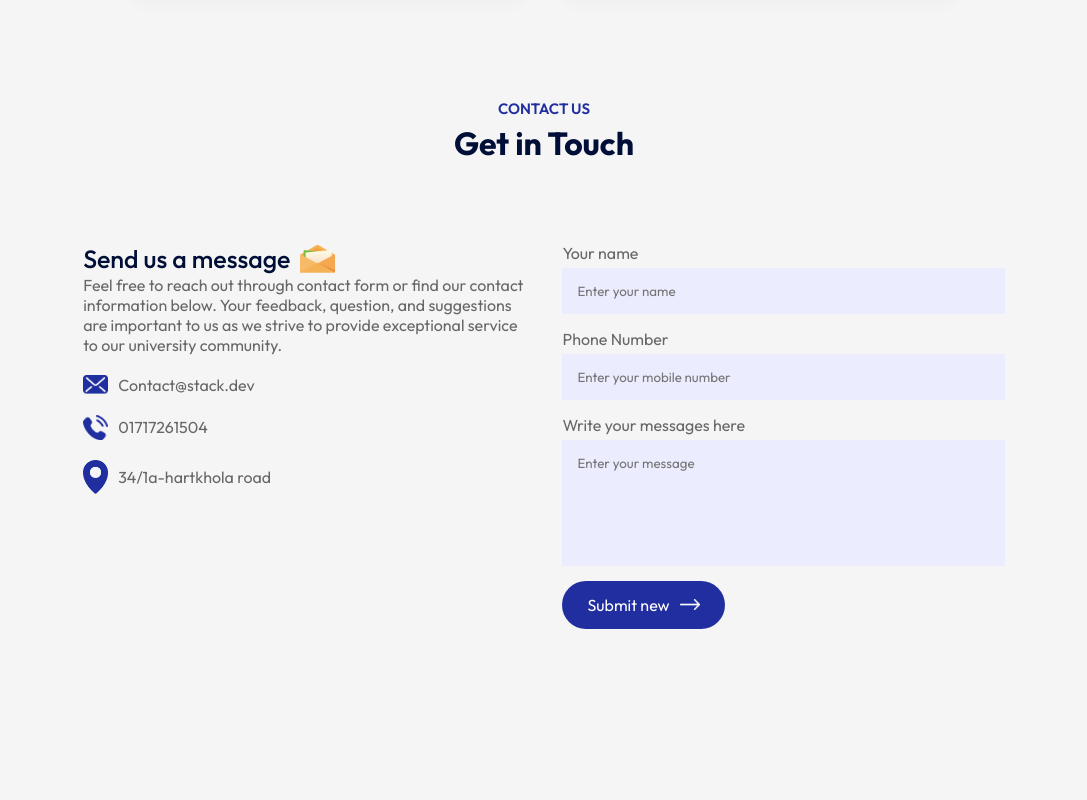
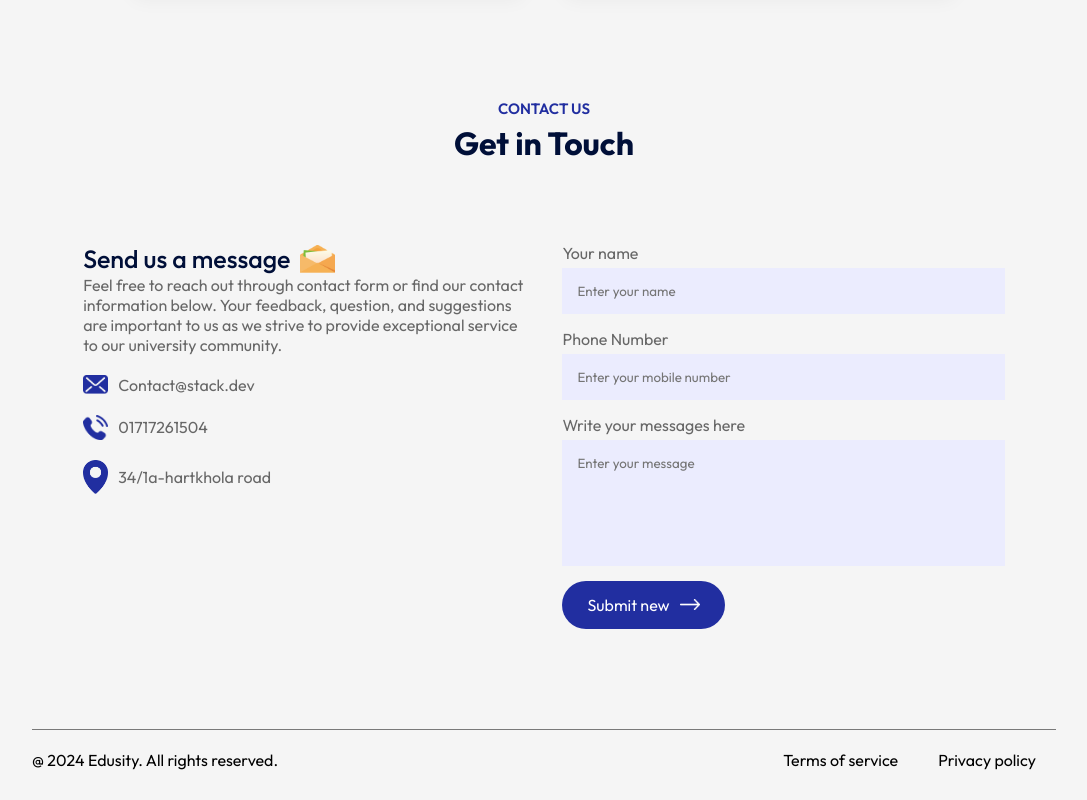
Before and after one commit to tasnimcsedu25/Edusity, a React app in the folder project3/Edusity/: page / in a window 1280 px wide. Shown: the part 2872-3672 px from the top of the page, without its empty margins (96-1183 px from the left). Before the commit the page ends 3601 px from the top, so only its background shows below. Built offline with nearby package versions, Linux system fonts and the light colour scheme; the HTML template or start-up script is replaced by a standard one.

Commit message:
footer done

```diff
--- a/project3/Edusity/src/App.jsx
+++ b/project3/Edusity/src/App.jsx
@@ -7,6 +7,7 @@
 import Campus from './Components/Campus/Campus'
 import Testimonials from './Components/Testimonials/Testimonials'
 import Contact from './Components/Contact/Contact'
+import Footer from './Components/Footer/Footer'
 const App=()=> {
   return (
     <div>
@@ -22,6 +23,7 @@
     <Testimonials/>
     <Title subTitle='Contact Us' title='Get in Touch'/>
     <Contact/>
+    <Footer/>
 
   </div>
 
--- /dev/null
+++ b/project3/Edusity/src/Components/Footer/Footer.css
@@ -0,0 +1,12 @@
+.footer{
+    margin: 10px auto;
+    display: flex;
+    align-items: center;
+    justify-content: space-between;
+    border-top: 1px solid #797979;
+}
+.footer ul li{
+    list-style: none;
+    display: inline-block;
+    margin: 20px;
+}
--- /dev/null
+++ b/project3/Edusity/src/Components/Footer/Footer.jsx
@@ -0,0 +1,16 @@
+import React from 'react'
+import './Footer.css'
+const Footer = () => {
+  return (
+    <div className='footer'>
+        <p>@ 2024 Edusity. All rights reserved.</p>
+        <ul>
+            <li>Terms of service</li>
+            <li>Privacy policy</li>
+        </ul>
+
+    </div>
+  )
+}
+
+export default Footer
```
